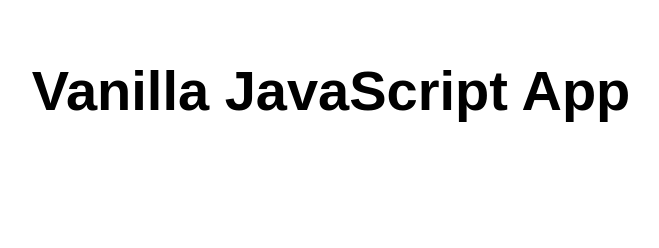
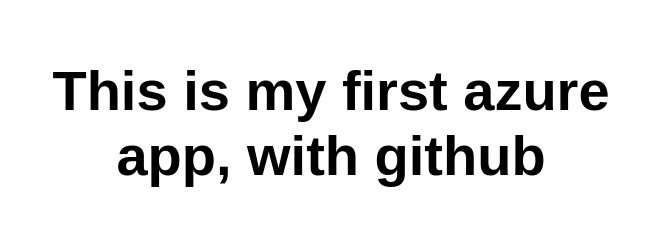
Before and after one commit to Kkiprop/mytestsite, a website: page src/index.html in a window 1280 px wide. Shown: the whole page, without its empty margins (309-968 px from the left). Drawn offline with Linux system fonts and the light colour scheme.

Commit message:
Update index.html

```diff
--- a/src/index.html
+++ b/src/index.html
@@ -10,7 +10,7 @@
 
 <body>
   <main>
-    <h1>Vanilla JavaScript App</h1>
+    <h1>This is my first azure app, with github</h1>
   </main>
 </body>
 
```
